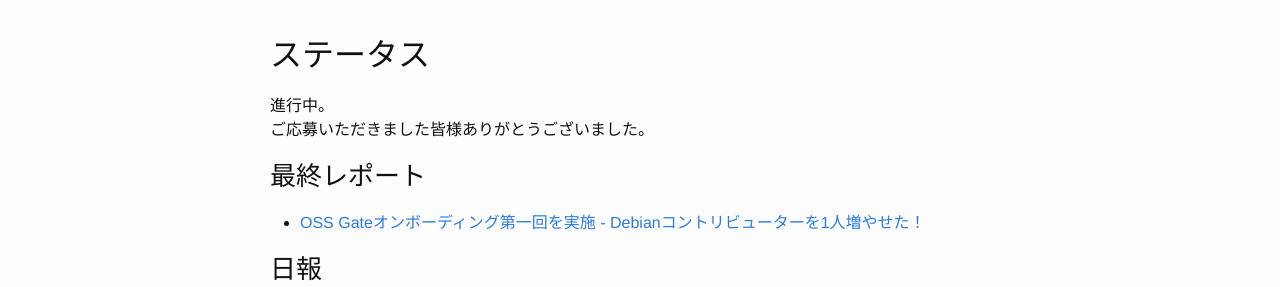
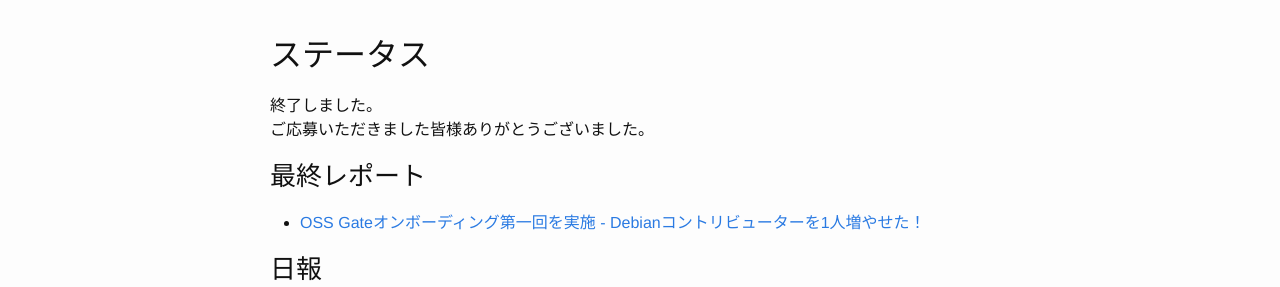
Before and after one commit to oss-gate/on-boarding, a Jekyll site: the page built from proposals/2021-08/kenhys-maintain-debian-packages/index.md, in a window 1280 px wide and 900 px high. Shown: the part 175-462 px from the top of the window. Built offline with Jekyll 4.4.1, drawn with Linux system fonts in a browser that asks for light colours; Markdown is read by kramdown in place of the engine named in the settings; comment, search, counter and statistics services are not loaded.

Commit message:
2021-08: update on-boarding status

```diff
--- a/proposals/2021-08/kenhys-maintain-debian-packages/index.md
+++ b/proposals/2021-08/kenhys-maintain-debian-packages/index.md
@@ -5,7 +5,7 @@ title: debパッケージのメンテナンスやそれを支えるシステム
 
 ## <span id="status">ステータス</span>
 
-進行中。<br>
+終了しました。<br>
 ご応募いただきました皆様ありがとうございました。
 
 ### 最終レポート
```
